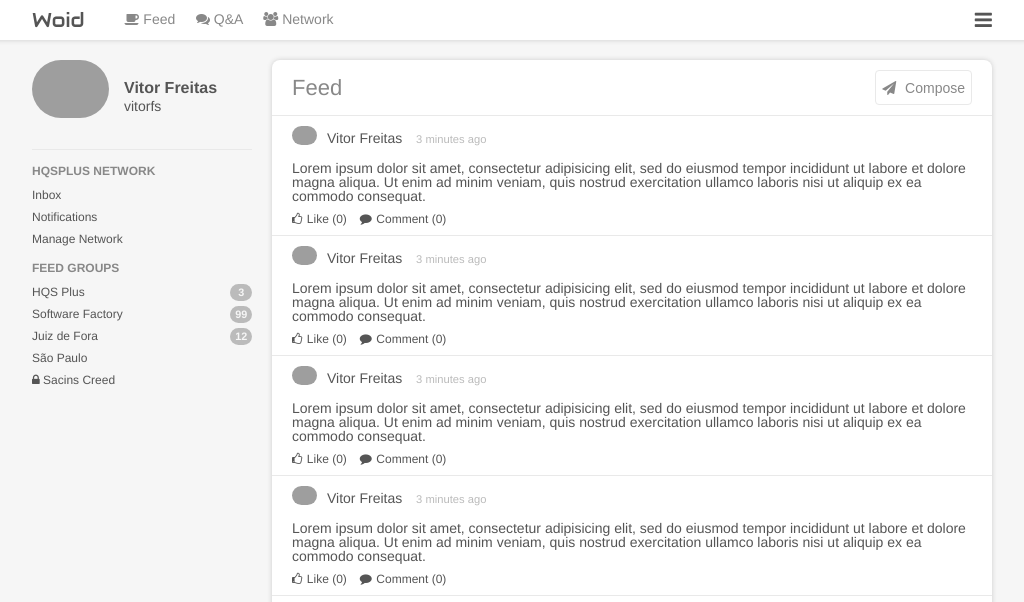
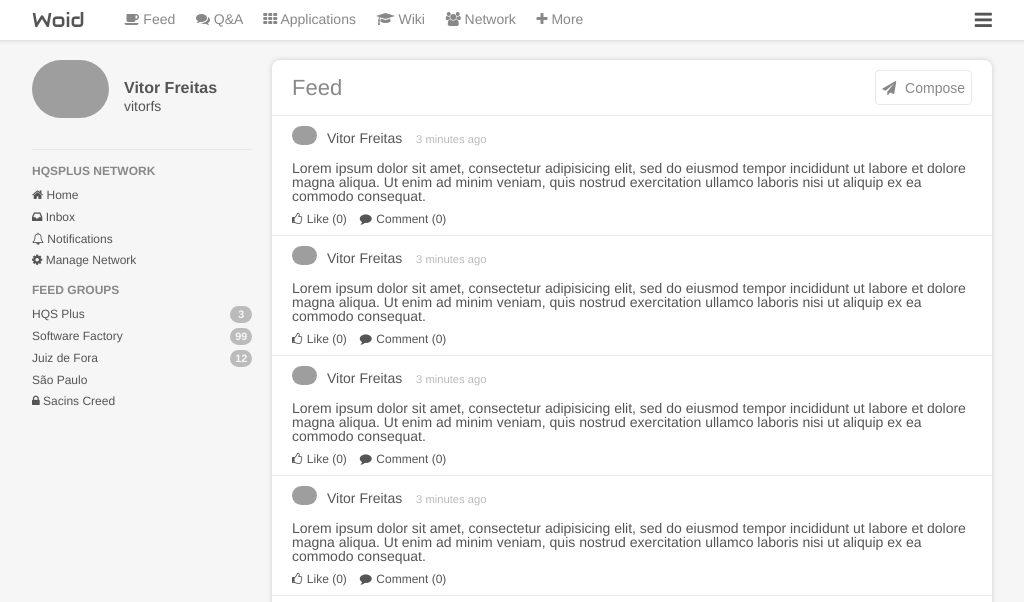
Before and after one commit to vitorfs/bootcamp2, a Django app: page /feed/ in a window 1280 px wide. Shown: the top 602 px of the page, without its empty margins (128-1152 px from the left). Run offline with Django 3.2, Linux system fonts and the light colour scheme; grey boxes are pictures that could not be loaded.

Commit message:
add conceptual links

```diff
--- a/woid/templates/base.html
+++ b/woid/templates/base.html
@@ -33,8 +33,26 @@
           </li>
           <li>
             <a href="">
+              <span class="fa fa-th"></span>
+              Applications
+            </a>
+          </li>
+          <li>
+            <a href="">
+              <span class="fa fa-graduation-cap"></span>
+              Wiki
+            </a>
+          </li>
+          <li>
+            <a href="">
               <span class="fa fa-users"></span>
               Network
+            </a>
+          </li>
+          <li>
+            <a href="">
+              <span class="fa fa-plus"></span>
+              More
             </a>
           </li>
         </ul>
@@ -58,9 +76,10 @@
         <div class="context-menu">
           <h2>HQSPlus Network</h2>
           <ul>
-            <li><a href="">Inbox</a></li>
-            <li><a href="">Notifications</a></li>
-            <li><a href="">Manage Network</a></li>
+            <li><a href="{% url 'home' %}"><span class="fa fa-home"></span> Home</a></li>
+            <li><a href=""><span class="fa fa-inbox"></span> Inbox</a></li>
+            <li><a href=""><span class="fa fa-bell-o"></span> Notifications</a></li>
+            <li><a href=""><span class="fa fa-cog"></span> Manage Network</a></li>
           </ul>
           {% block context_menu %}
           {% endblock context_menu %}
```
